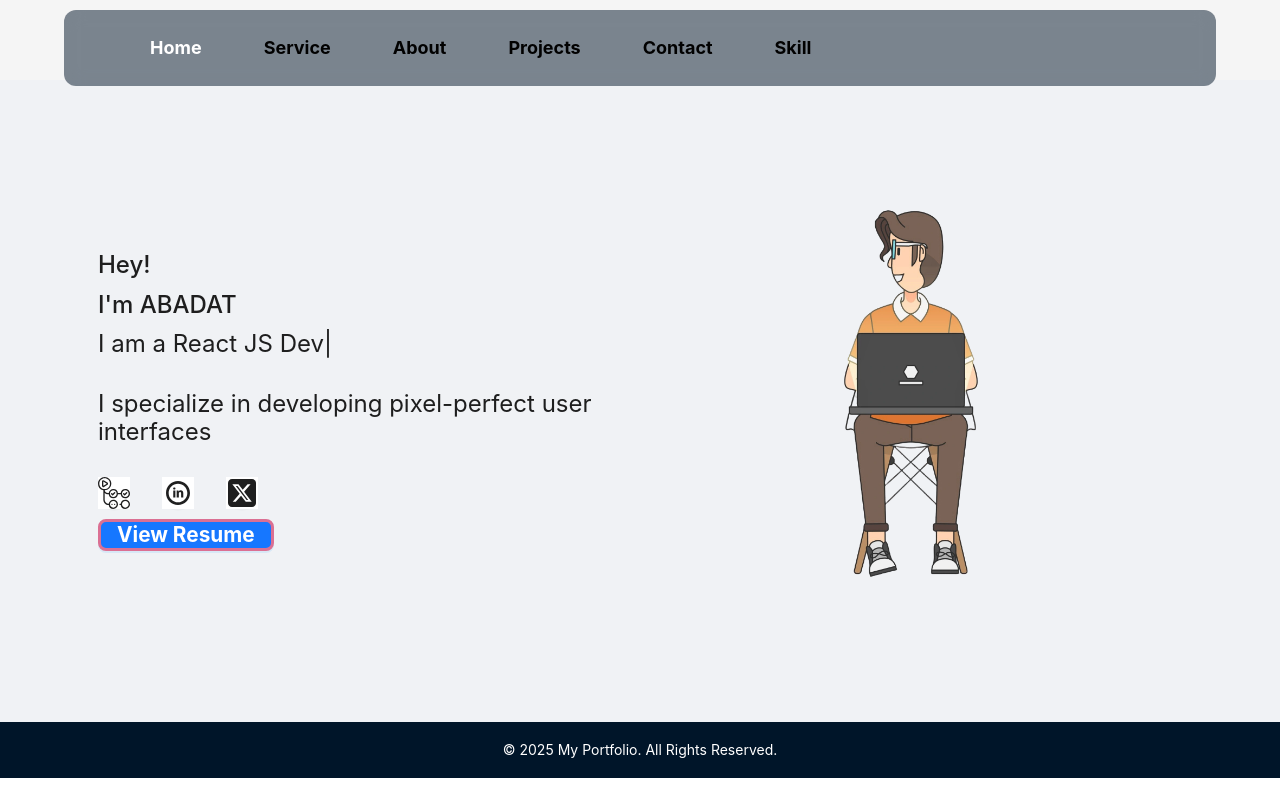
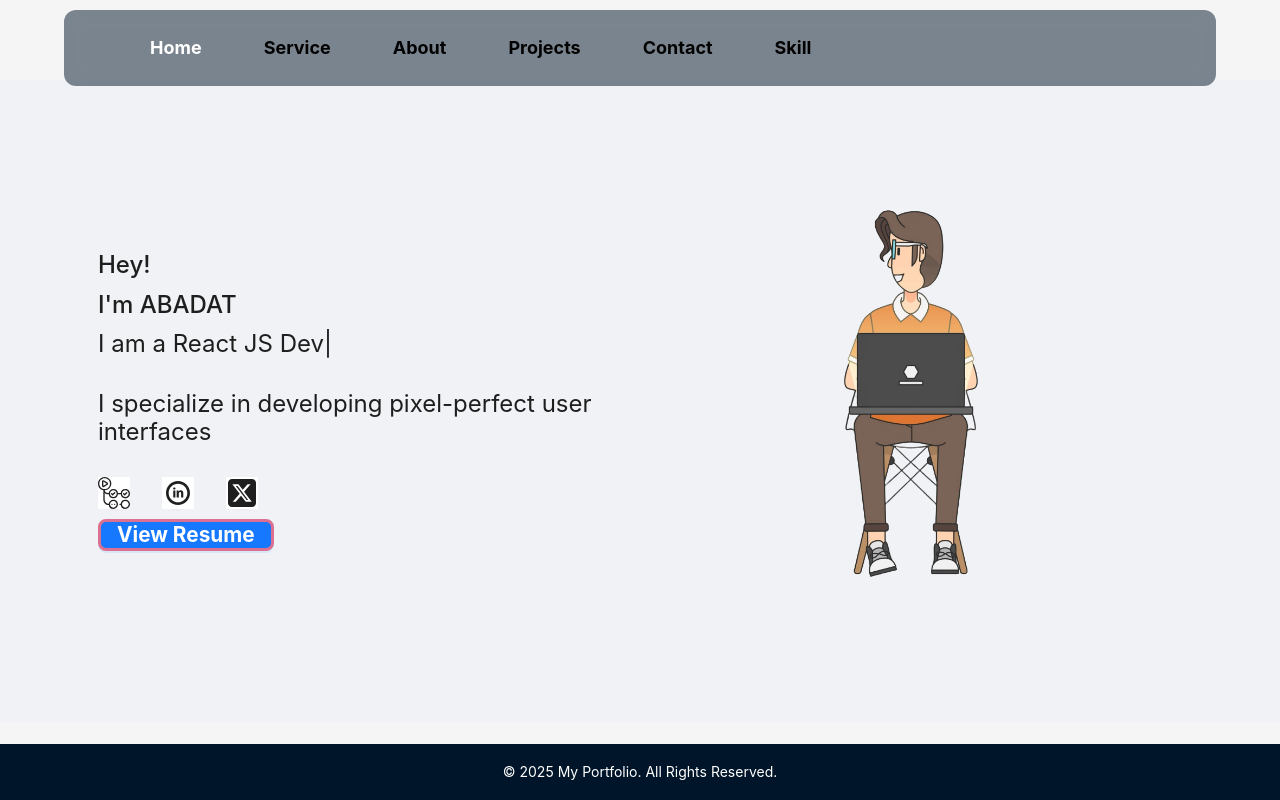
Before and after one commit to AbadatHaque/plioWebApp, a React (Vite) app: page / in a window 1280 px wide. Built offline with nearby package versions, Linux system fonts and the light colour scheme.

Commit message:
try to fix resume

```diff
--- a/src/App.jsx
+++ b/src/App.jsx
@@ -244,7 +244,7 @@ const App = () => {
         animate={{ opacity: 1 }}
         exit={{ opacity: 0 }}
         transition={{ duration: 0.8 }}
-        style={{ paddingTop: "80px" }}
+        style={{ paddingTop: "80px", height: "100vh" }}
       >
         <Content
           style={{
@@ -264,6 +264,9 @@ const App = () => {
           color: "white",
           padding: "20px",
           transition: "all 0.3s ease-in-out",
+          position: "fixed",
+          bottom: "0",
+          width: "100%",
         }}
       >
         <motion.div whileHover={{ textShadow: "0px 0px 8px white" }}>
--- a/src/pages/Home.jsx
+++ b/src/pages/Home.jsx
@@ -101,17 +101,18 @@ const Home = () => {
             aria-label="Twitter Profile"
           />
         </motion.div>
-
+        <a href="/Abadat_Haque_Frontend_Developer_Resume.pdf" download>
           <Button
             type="primary"
-          onClick={() =>
-            window.open(resumeUrl, "_blank", "noopener noreferrer")
-          }
+            // onClick={() =>
+            //   window.open(resumeUrl, "_blank", "noopener noreferrer")
+            // }
             id="viewResume"
             aria-label="View Resume PDF"
           >
             View Resume
           </Button>
+        </a>
       </motion.div>
 
       <motion.div
```
Lines whose indentation alone changed are shown as unchanged.
